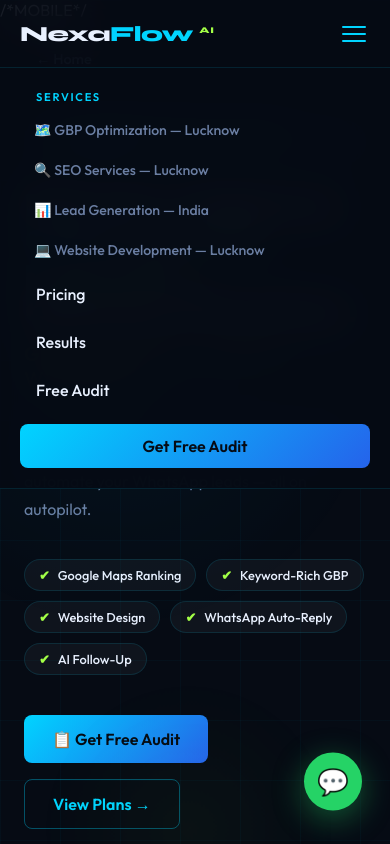
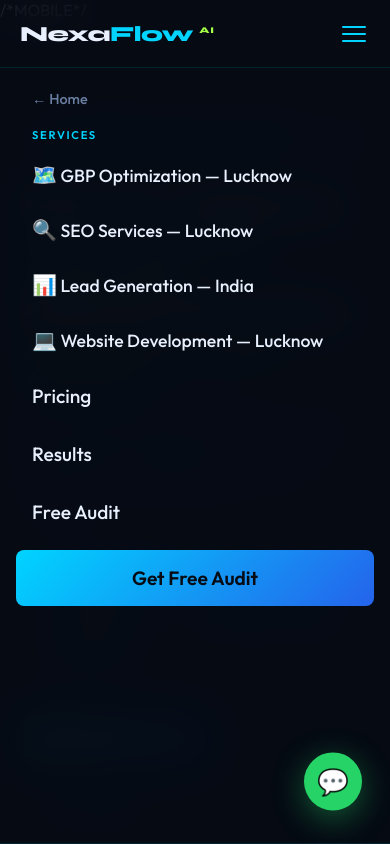
Before and after one commit to mrradhey18/NexaFlow-AI-Automations, a plain HTML site: page index.html in a window 390 px wide. Both pictures are taken after a click on the button "Menu". Shown: the top 844 px of the page. Drawn offline with Linux system fonts and the light colour scheme.

```diff
--- a/index.html
+++ b/index.html
@@ -345,29 +345,31 @@
      .mobile-menu {
     display: none;
     position: fixed;
-            top: px;
+    top: 68px;
     left: 0;
     right: 0;
+    bottom: 0;
     background: rgba(6, 11, 20, 0.97);
     backdrop-filter: blur(20px);
-            padding: 20px;
+    padding: 12px 16px 32px;
     border-bottom: 1px solid var(--border);
     z-index: 199;
     flex-direction: column;
-            gap: 4px;
+    gap: 2px;
+    overflow-y: auto;
 }
 
         .mobile-menu.open {
             display: flex;
         }
 
-        .mobile-menu>a,
+       .mobile-menu > a,
     .mob-services-toggle {
     text-decoration: none;
     color: var(--text);
-            font-size: 1rem;
+    font-size: 1.2rem;
     font-weight: 500;
-            padding: 12px 16px;
+    padding: 16px 16px;
     border-radius: 8px;
     display: block;
     transition: all 0.2s;
@@ -412,11 +414,12 @@
        .mob-dd-link {
     display: flex;
     align-items: center;
-            gap: 10px;
+    gap: 12px;
     text-decoration: none;
-            color: var(--muted) !important;
-            font-size: 0.88rem !important;
-            padding: 9px 14px !important;
+    color: var(--text) !important;
+    font-size: 1.1rem !important;
+    font-weight: 500;
+    padding: 14px 16px !important;
     border-radius: 8px;
     transition: all 0.2s;
 }
@@ -427,7 +430,7 @@
 }
 
 .mob-dd-link span {
-            font-size: 14px;
+    font-size: 20px;
 }
 
         .grid-bg {
```
Lines whose indentation alone changed are shown as unchanged.
